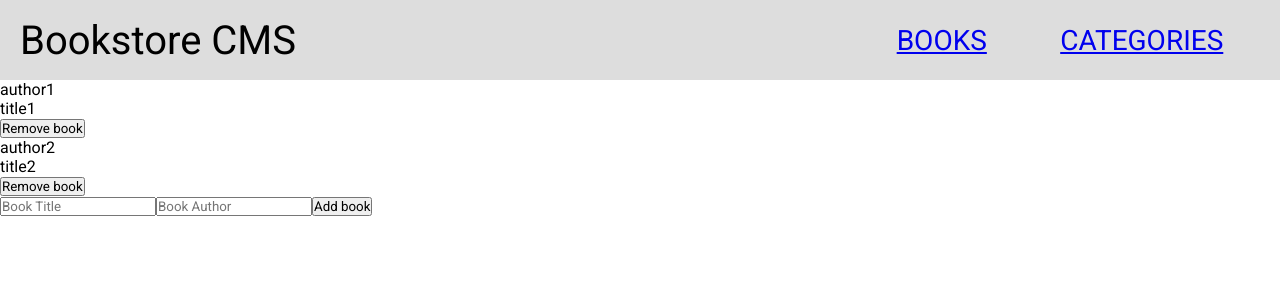
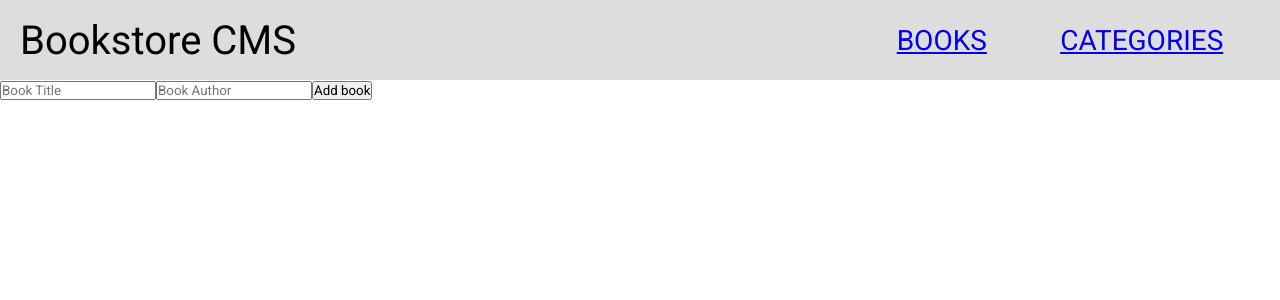
Before and after one commit to gandradep/bookstoreApp, a React (Create React App) app: page / in a window 1280 px wide. Shown: the top 300 px of the page. Built offline with nearby package versions, Linux system fonts and the light colour scheme; the HTML template or start-up script is replaced by a standard one.

Commit message:
display booklist

```diff
--- a/src/components/BookList.js
+++ b/src/components/BookList.js
@@ -2,13 +2,19 @@
 import React from 'react';
 import Book from './Book';
 import FormBook from './Form';
+import { useSelector } from "react-redux";
 
 const BookList = () => {
-
+  const books = useSelector((state) => state.book);
+  console.log(books);
   return (
     <div>
-        <Book title="title1" author="author1" />
-        <Book title="title2" author="author2" />
+      {books?.map((book) => (
+        <Book
+          title={book.title}
+          author={book.author}
+          key={book.id}/>
+      ))}
       <FormBook />
     </div>
     );
--- a/src/components/Form.js
+++ b/src/components/Form.js
@@ -17,7 +17,6 @@ const FormBook = () =>  {
       setCounter(counter + 1);
       setTitle("");
       setAuthor("");
-      console.log(books);
     }
   }
     return (
--- a/src/redux/books/books.js
+++ b/src/redux/books/books.js
@@ -14,7 +14,7 @@ const bookReducer = (state = initialState, action) => {
           id: action.id,
           title: action.title,
           author: action.author,
-      }
+        },
       ];
     case BOOK_REMOVED:
     return [
```
Lines whose indentation alone changed are shown as unchanged.
